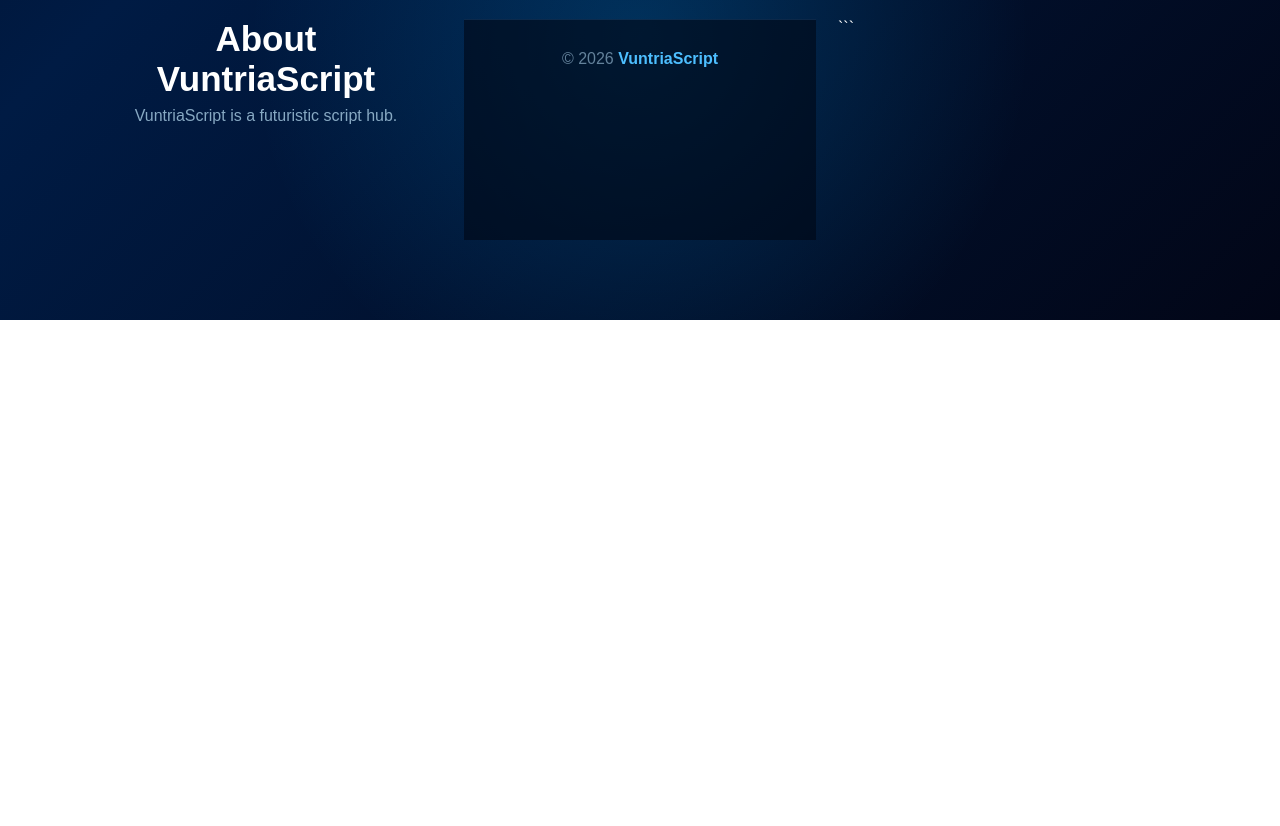
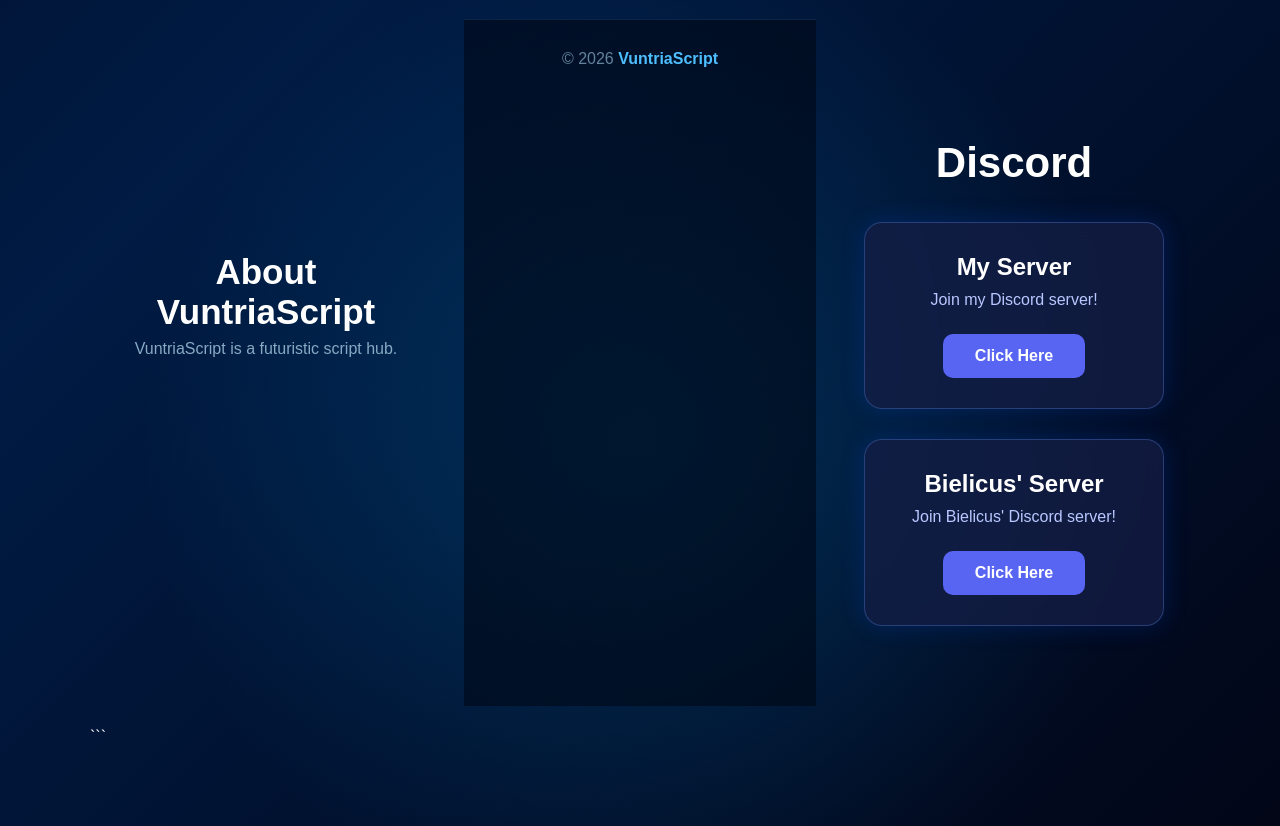
Before and after one commit to VuntriaScripter/VuntriaSupportScript, a plain HTML site: page index.html in a window 1280 px wide. Shown: the part 1094-1920 px from the top of the page. Before the commit the page ends 1414 px from the top, so only its background shows below. Drawn offline with Linux system fonts and the light colour scheme.

Commit message:
Update index.html

````diff
--- a/index.html
+++ b/index.html
@@ -546,6 +546,89 @@
 
     </script>
 
+<!-- ===== DISCORD SERVERS ===== -->
+<section class="discord-section">
+    <h2>Discord</h2>
+
+    <div class="discord-container">
+
+        <div class="discord-card">
+            <h3>My Server</h3>
+            <p>Join my Discord server!</p>
+            <a href="https://discord.gg/4h9dtFhWSQ" target="_blank" class="discord-button">
+                Click Here
+            </a>
+        </div>
+
+        <div class="discord-card">
+            <h3>Bielicus' Server</h3>
+            <p>Join Bielicus' Discord server!</p>
+            <a href="https://discord.gg/p9G5vy4jvU" target="_blank" class="discord-button">
+                Click Here
+            </a>
+        </div>
+
+    </div>
+</section>
+
+<style>
+.discord-section {
+    text-align: center;
+    margin: 80px auto 40px;
+    padding: 40px 20px;
+}
+
+.discord-section h2 {
+    font-size: 42px;
+    color: white;
+    margin-bottom: 35px;
+}
+
+.discord-container {
+    display: flex;
+    justify-content: center;
+    gap: 30px;
+    flex-wrap: wrap;
+}
+
+.discord-card {
+    width: 300px;
+    padding: 30px;
+    background: rgba(20, 30, 70, 0.75);
+    border: 1px solid rgba(100, 150, 255, 0.3);
+    border-radius: 18px;
+    backdrop-filter: blur(10px);
+    box-shadow: 0 0 25px rgba(0, 80, 255, 0.2);
+}
+
+.discord-card h3 {
+    color: white;
+    font-size: 24px;
+    margin-bottom: 10px;
+}
+
+.discord-card p {
+    color: #b8c7ff;
+    margin-bottom: 25px;
+}
+
+.discord-button {
+    display: inline-block;
+    padding: 13px 32px;
+    background: #5865F2;
+    color: white;
+    text-decoration: none;
+    border-radius: 10px;
+    font-weight: bold;
+    transition: 0.3s;
+}
+
+.discord-button:hover {
+    transform: scale(1.05);
+    box-shadow: 0 0 25px rgba(88, 101, 242, 0.7);
+}
+</style>
+
 </body>
 </html>
 ```
````
